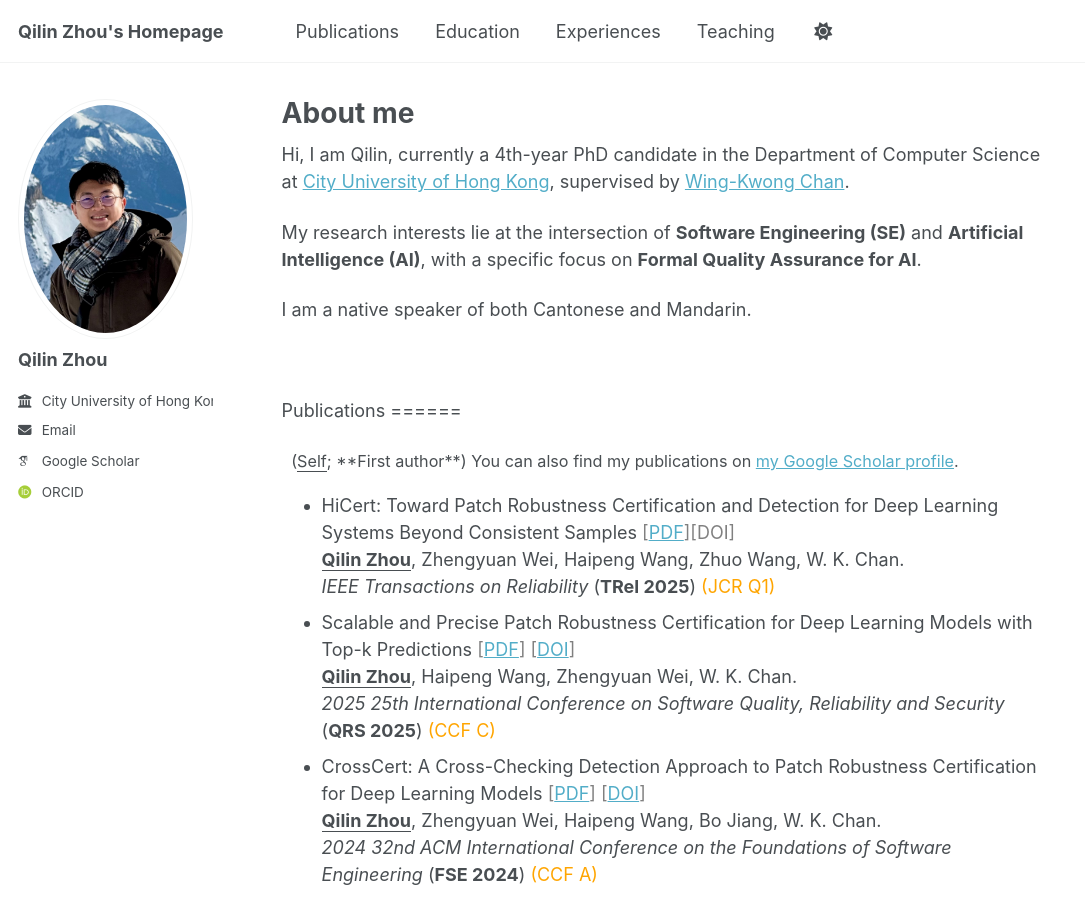
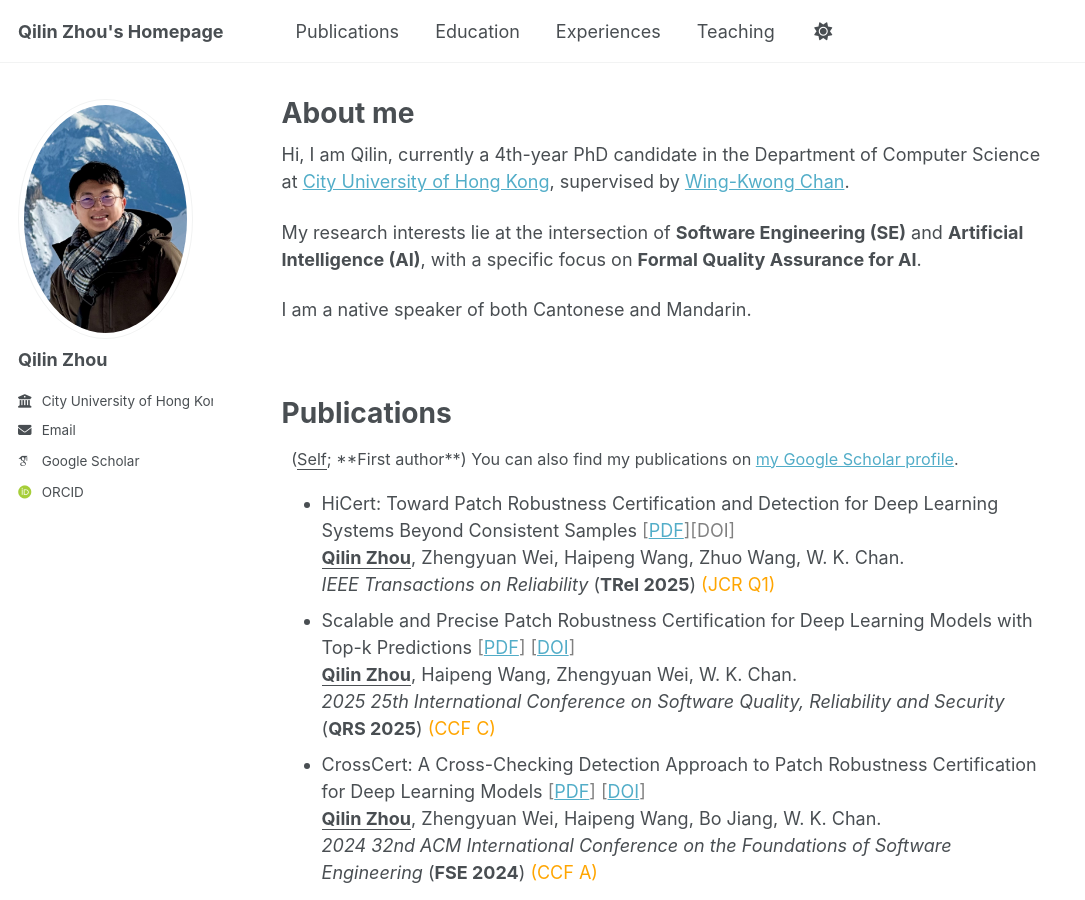
Before and after one commit to qilin-zhou/qilin-zhou.github.io, a Jekyll site: the page built from _pages/about.md, in a window 1280 px wide and 900 px high. Shown: the whole window, without its empty margins (0-1085 px from the left). Built offline with Jekyll 4.4.1, drawn with Linux system fonts in a browser that asks for light colours; some web fonts are replaced; a script bundle is joined from its source files by our own code; library files that are not in the unit come from our copies.

Commit message:
Update about.md

```diff
--- a/_pages/about.md
+++ b/_pages/about.md
@@ -17,6 +17,7 @@
 <br>
 
 <!-- <div class="wordwrap"> You can also find my publications on <a href="{{site.author.googlescholar}}">my Google Scholar profile</a>.</div> -->
+
 Publications
 ======
 <div class="wordwrap"> <span style="font-size: 90%;"> (<u>Self</u>; **First author**)
@@ -55,7 +56,7 @@
 City University of Hong Kong
 * **Honors:** Research Tuition Scholarship (RTS) and Postgraduate Studentship (PGS)
 
-<div style="height: 0.5em;"></div>
+<div style="height: 0.8em;"></div>
 
 **B.Eng. in Software Engineering (Outstanding Engineer Program)** <span style="float: right; font-style: italic;">2018 - 2022</span>
 South China University of Technology
@@ -69,6 +70,7 @@
 **Alibaba** | Software Design Engineer in Test | Summer intern <span style="float: right; font-style: italic;"> Jul 2021 - Sep 2021  </span>
 * <i><span style="font-size: 90%;"> Daily project quality assurance and full-stack development of the automated testing platform.</span></i>
 
+<div style="height: 0.8em;"></div>
 
 **Tencent** | Software Design Engineer in Test | Daily intern <span style="float: right; font-style: italic;"> Dec 2020 - Apr 2021  </span>
 * <i><span style="font-size: 90%;"> UI automated testing.</span></i>
```
